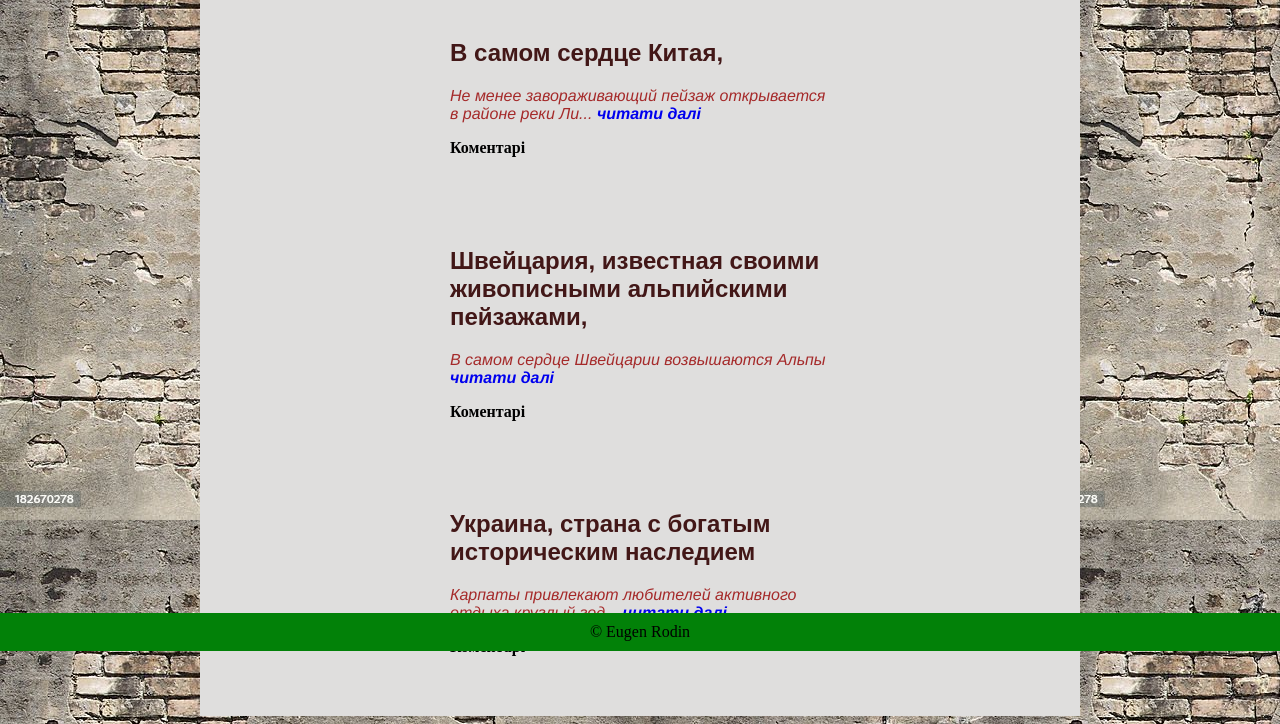
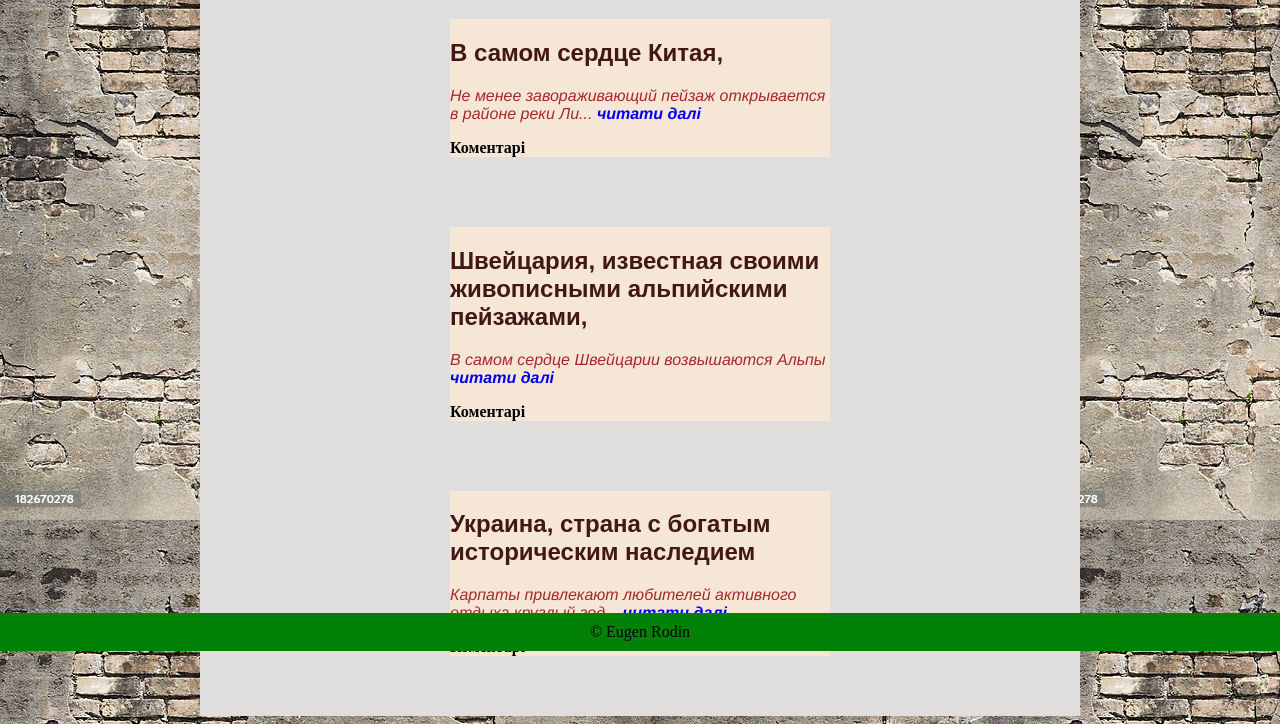
Before and after one commit to EugenRodin/home-work-5, a plain HTML site: page pages/articles.html in a window 1280 px wide. Shown: the part 149-873 px from the top of the page. Drawn offline with Linux system fonts and the light colour scheme.

Commit message:
add backgroung color to articles

```diff
--- a/css/style.css
+++ b/css/style.css
@@ -113,6 +113,9 @@ body {
   text-decoration: none;
   padding-left: 250px;
   padding-right: 250px;
+}
+.container__articles__items {
+  background-color: rgb(245, 230, 213);
 }
 .articles__items a {
   text-decoration: none;
```
